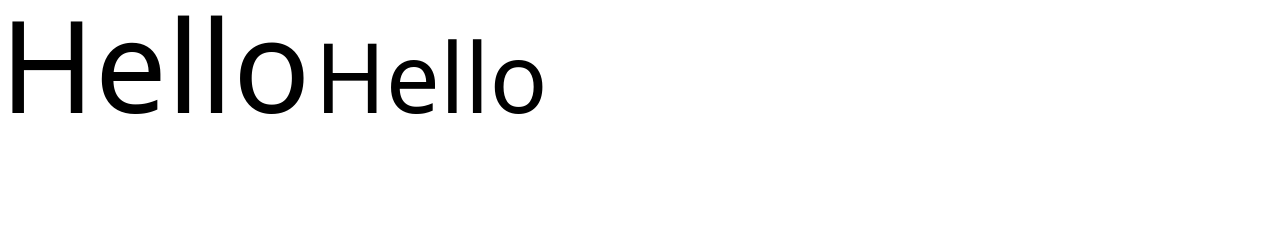
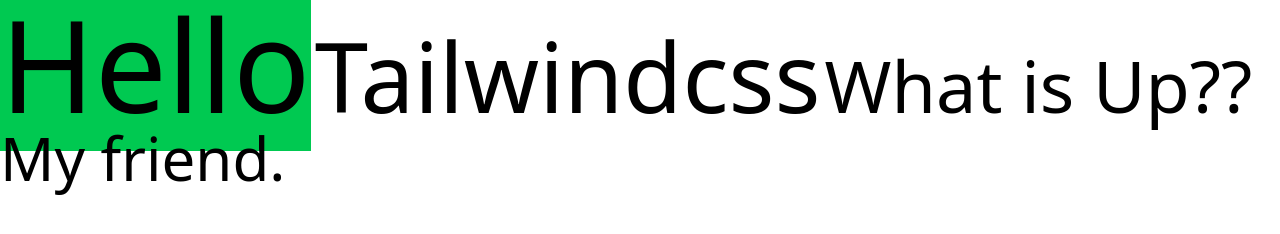
Before and after one commit to robinjusticeleague/styles, a website: page index.html in a window 1280 px wide. Drawn offline with Linux system fonts and the light colour scheme.

Commit message:
feat: tailwindcss took 27ms and 16ms plus 24ms, 16ms and 2ms to add only one class utility in the output.css file

```diff
--- a/index.html
+++ b/index.html
@@ -9,8 +9,10 @@
 </head>
 
 <body>
-    <span class="text-9xl">Hello</span>
-    <span class="text-8xl">Hello</span>
+    <span class="text-9xl bg-green-500">Hello</span>
+    <span class="text-8xl">Tailwindcss</span>
+    <span class="text-7xl">What is Up??</span>
+    <span class="text-6xl">My friend.</span>
 </body>
 
 </html>
```
Also changed, not shown: output.css.
